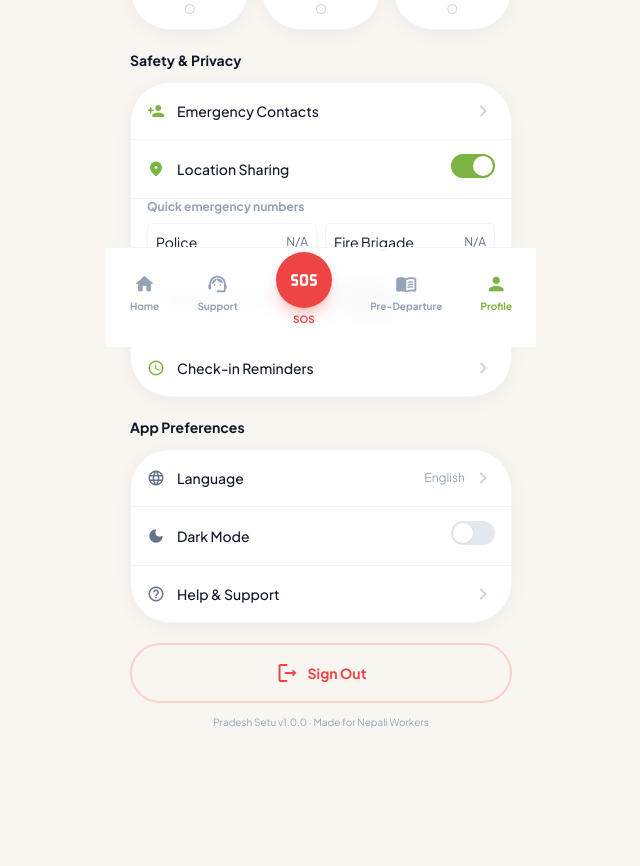
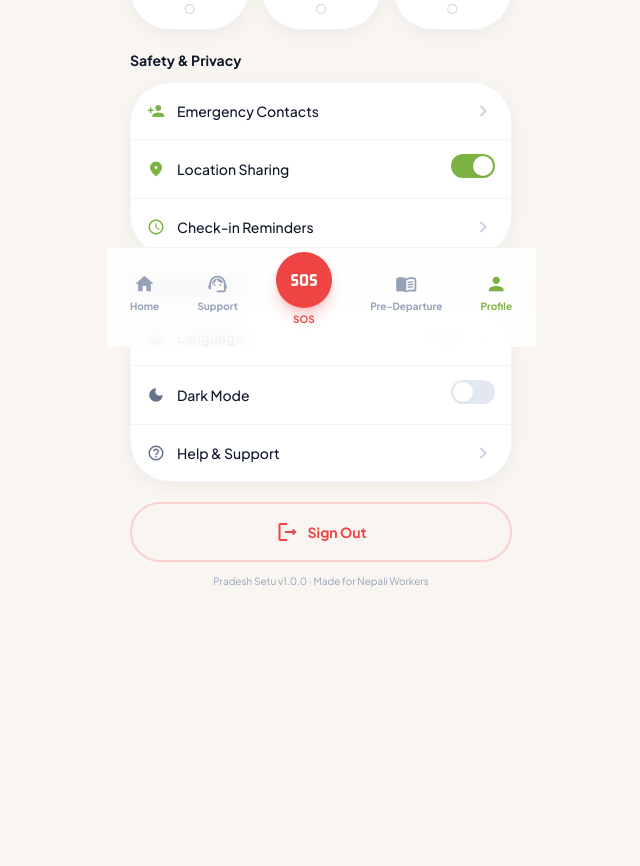
Before and after one commit to saugat2003/pravashi, a Django app: page /profile/ in a window 1280 px wide. Shown: the part 453-1319 px from the top of the page, without its empty margins (319-959 px from the left). After the commit the page ends 1040 px from the top, so only its background shows below. Run offline with Django 5.2, Linux system fonts and the light colour scheme; a user stored in the database is signed in; data comes from the database, SQL or seed files in the repository; both versions use the stored data as it was after the commit; some libraries are stand-ins or nearby versions.

Commit message:
Show quick emergency numbers on Emergency Contacts click; default to Dubai numbers

```diff
--- a/main/views.py
+++ b/main/views.py
@@ -190,10 +190,11 @@ def worker_profile_settings(request):
         'unread_count': _unread_count(user),
         'emergency_contacts': user.emergency_contacts.all(),
         # Country-level emergency contacts (police, fire, ambulance, embassy)
+        # Default to Dubai emergency numbers (hardcoded per request)
         'country_contacts': {
-            'police': None,
-            'fire': None,
-            'ambulance': None,
+            'police': '999',
+            'fire': '997',
+            'ambulance': '998',
             'embassy': None,
         },
     }
--- a/templates/main/worker_profile_settings.html
+++ b/templates/main/worker_profile_settings.html
@@ -89,27 +89,15 @@
 <section class="mt-5">
     <h3 class="font-bold text-sm mb-3">Safety & Privacy</h3>
     <div class="bg-white dark:bg-zinc-900 rounded-2xl ios-shadow border border-slate-100 dark:border-zinc-800 divide-y divide-slate-100 dark:divide-zinc-800">
-        <div class="flex items-center justify-between px-4 py-3.5">
+        <div id="emergency-row" class="flex items-center justify-between px-4 py-3.5 cursor-pointer">
             <div class="flex items-center gap-3">
                 <span class="material-icons-round text-primary text-lg">person_add</span>
                 <span class="text-sm font-medium">Emergency Contacts</span>
             </div>
-            <span class="material-icons-round text-slate-300 dark:text-zinc-600">chevron_right</span>
+            <span id="emergency-chevron" class="material-icons-round text-slate-300 dark:text-zinc-600">chevron_right</span>
         </div>
-        <div class="flex items-center justify-between px-4 py-3.5">
-            <div class="flex items-center gap-3">
-                <span class="material-icons-round text-primary text-lg">location_on</span>
-                <span class="text-sm font-medium">Location Sharing</span>
-            </div>
-                <form method="post" class="inline">
-                {% csrf_token %}
-                <input type="hidden" name="action" value="toggle_location_sharing"/>
-                <button type="submit" class="w-11 h-6 {{ user.location_sharing|yesno:'bg-primary,bg-slate-200' }} rounded-full relative cursor-pointer">
-                    <div class="w-5 h-5 bg-white rounded-full absolute {{ user.location_sharing|yesno:'right-0.5,left-0.5' }} top-0.5 shadow-sm"></div>
-                </button>
-            </form>
-        </div>
-            <div class="px-4 pb-3">
+        <!-- Quick emergency numbers (hidden until Emergency Contacts clicked) -->
+        <div id="quick-emergency" class="px-4 pb-3 hidden">
             <h4 class="text-xs text-slate-400 font-bold">Quick emergency numbers</h4>
             <div class="mt-2 grid grid-cols-2 gap-2 text-sm">
                 <a href="tel:{{ country_contacts.police }}" class="rounded-md p-2 bg-white dark:bg-zinc-800 border border-slate-100 dark:border-zinc-800 flex items-center justify-between">
@@ -129,6 +117,31 @@
                     <span class="text-xs text-slate-500">{{ country_contacts.embassy|default:'N/A' }}</span>
                 </a>
             </div>
+        </div>
+        <script>
+            (function(){
+                var row = document.getElementById('emergency-row');
+                var panel = document.getElementById('quick-emergency');
+                var chevron = document.getElementById('emergency-chevron');
+                if(!row || !panel) return;
+                row.addEventListener('click', function(e){
+                    panel.classList.toggle('hidden');
+                    chevron.textContent = panel.classList.contains('hidden') ? 'chevron_right' : 'expand_less';
+                });
+            })();
+        </script>
+        <div class="flex items-center justify-between px-4 py-3.5">
+            <div class="flex items-center gap-3">
+                <span class="material-icons-round text-primary text-lg">location_on</span>
+                <span class="text-sm font-medium">Location Sharing</span>
+            </div>
+            <form method="post" class="inline">
+                {% csrf_token %}
+                <input type="hidden" name="action" value="toggle_location_sharing"/>
+                <button type="submit" class="w-11 h-6 {{ user.location_sharing|yesno:'bg-primary,bg-slate-200' }} rounded-full relative cursor-pointer">
+                    <div class="w-5 h-5 bg-white rounded-full absolute {{ user.location_sharing|yesno:'right-0.5,left-0.5' }} top-0.5 shadow-sm"></div>
+                </button>
+            </form>
         </div>
         <a href="{% url 'main:daily_safety_check_in' %}" class="flex items-center justify-between px-4 py-3.5">
             <div class="flex items-center gap-3">
```
Also changed, not shown: db.sqlite3. Lines whose indentation alone changed are shown as unchanged.
